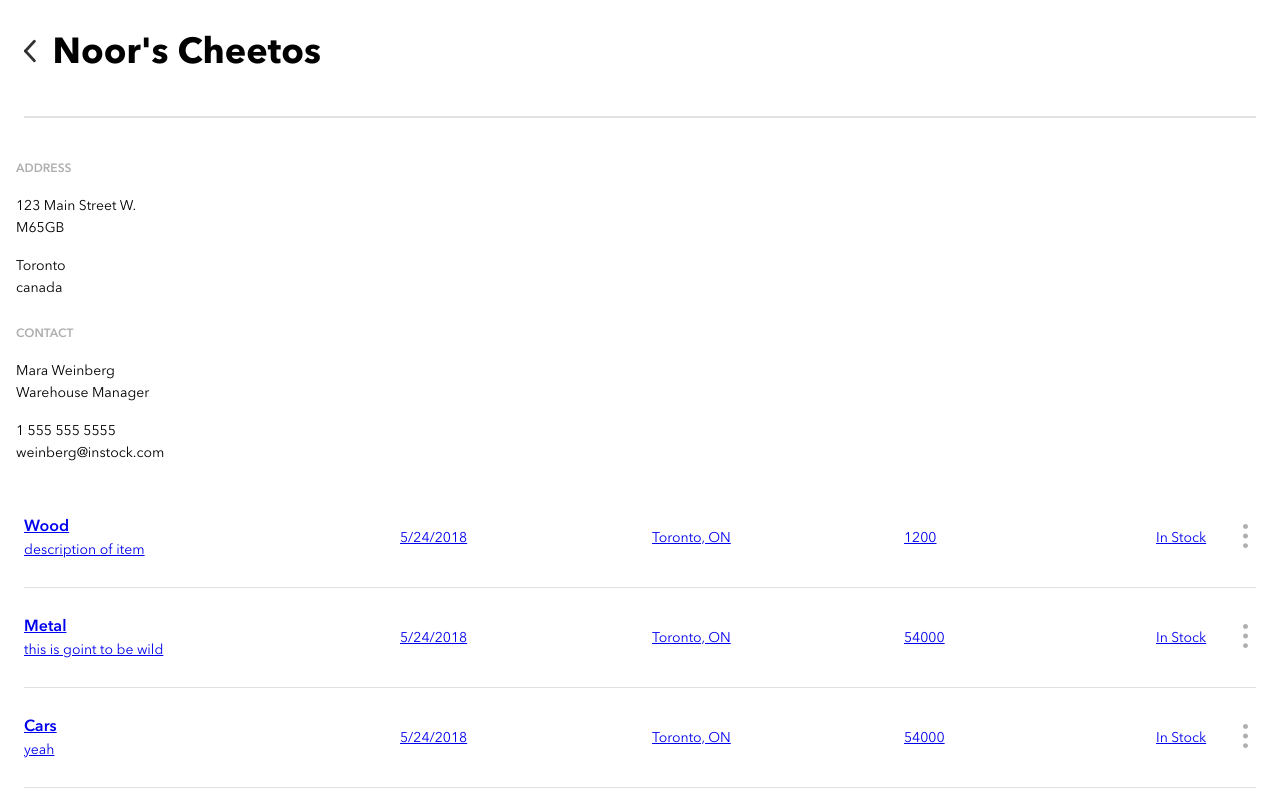
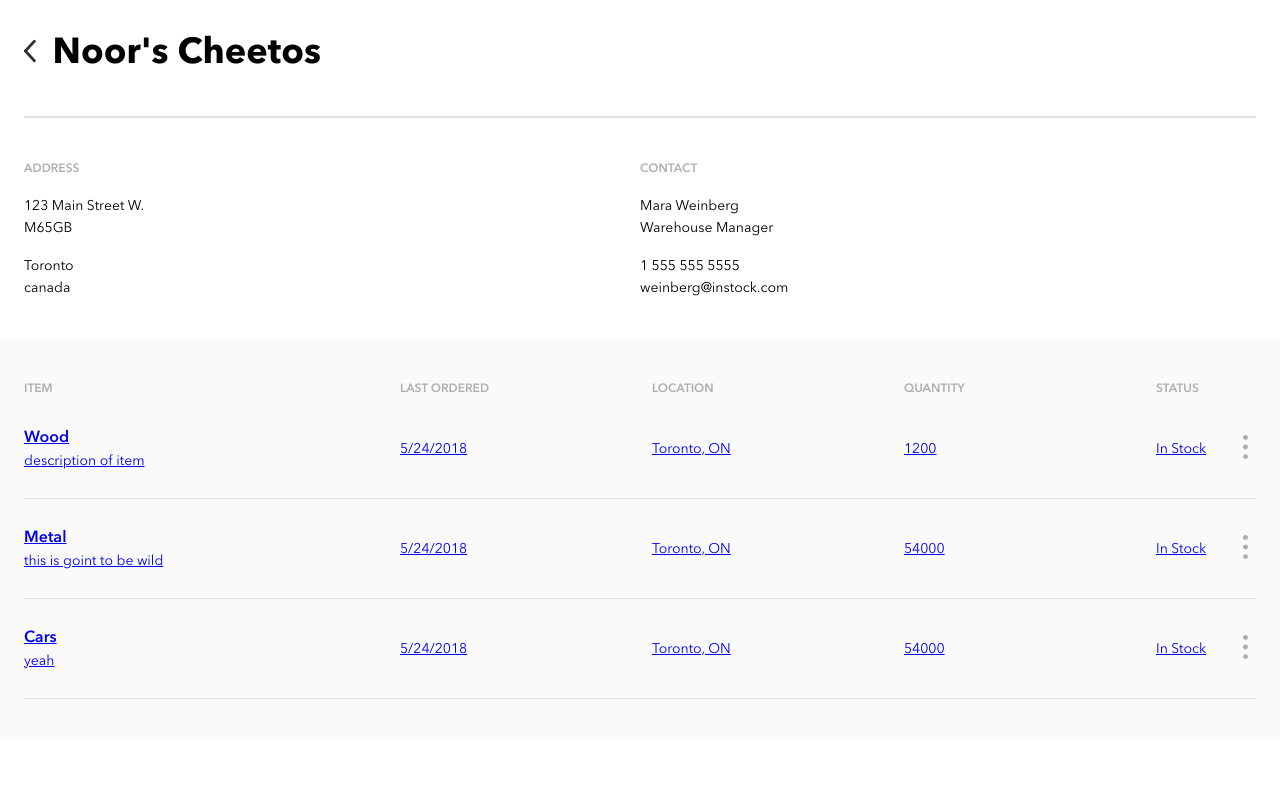
Before and after one commit to RylanFerrer/InStock, a React (Create React App) app in the folder client/: page / in a window 1280 px wide. Shown: the top 796 px of the page. Built offline with nearby package versions, Linux system fonts and the light colour scheme.

Commit message:
Finished styling warehouse page.

```diff
--- a/client/src/components/WarehouseInformation.js
+++ b/client/src/components/WarehouseInformation.js
@@ -113,7 +113,16 @@
             </div>
           </div>
         </section>
-        <ProductTable products={fakeProducts} />
+        <section className="warehouse-products">
+          <div className="inventory-keys">
+            <span className="inventory-keys__content">Item</span>
+            <span className="inventory-keys__content">Last Ordered</span>
+            <span className="inventory-keys__content">Location</span>
+            <span className="inventory-keys__content">Quantity</span>
+            <span className="inventory-keys__content">Status</span>
+          </div>
+          <ProductTable products={fakeProducts} />
+        </section>
       </>
     );
   }
--- a/client/src/styles/main.css
+++ b/client/src/styles/main.css
@@ -900,4 +900,28 @@
       -ms-flex-direction: column;
           flex-direction: column;
 }
+
+@media only screen and (min-width: 768px) {
+  .warehouse-info {
+    width: calc(100vw - 48px);
+    display: -webkit-box;
+    display: -ms-flexbox;
+    display: flex;
+    margin-bottom: 40px;
+  }
+  .warehouse-info__content {
+    width: 50%;
+    margin-bottom: unset;
+  }
+  .warehouse-products {
+    background-color: #fafafa;
+    padding: 40px 0;
+  }
+}
+
+@media only screen and (min-width: 1440px) {
+  .warehouse-info {
+    width: calc(100vw - 360px);
+  }
+}
 /*# sourceMappingURL=main.css.map */
```
Also changed, not shown: client/src/styles/partials/_warehouseinfo.scss (+24 -0 lines), 1 other file (tests, documents, lock files or other folders).
